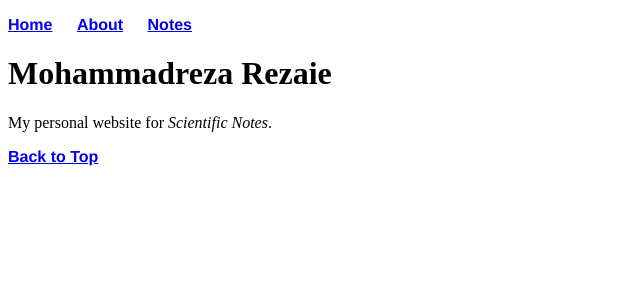
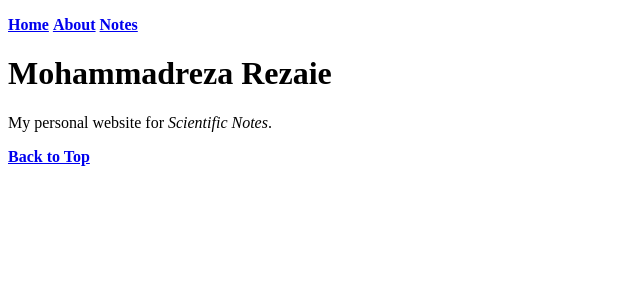
Before and after one commit to mrrezaie/mrrezaie.github.io, a Jekyll site: the page built from index.html, in a window 1280 px wide. Shown: the top 300 px of the page, without its empty margins (0-640 px from the left). Built offline with Jekyll 4.4.1, drawn with Linux system fonts in a browser that asks for light colours.

Commit message:
Update main.css

```diff
--- a/css/main.css
+++ b/css/main.css
@@ -1,10 +1,8 @@
 nav ul, footer ul {
-    font-family:'Helvetica', 'Arial', 'Sans-Serif';
     padding: 0px;
     list-style: none;
     font-weight: bold;
 }
 nav ul li, footer ul li {
     display: inline;
-    margin-right: 20px;
 }
```
